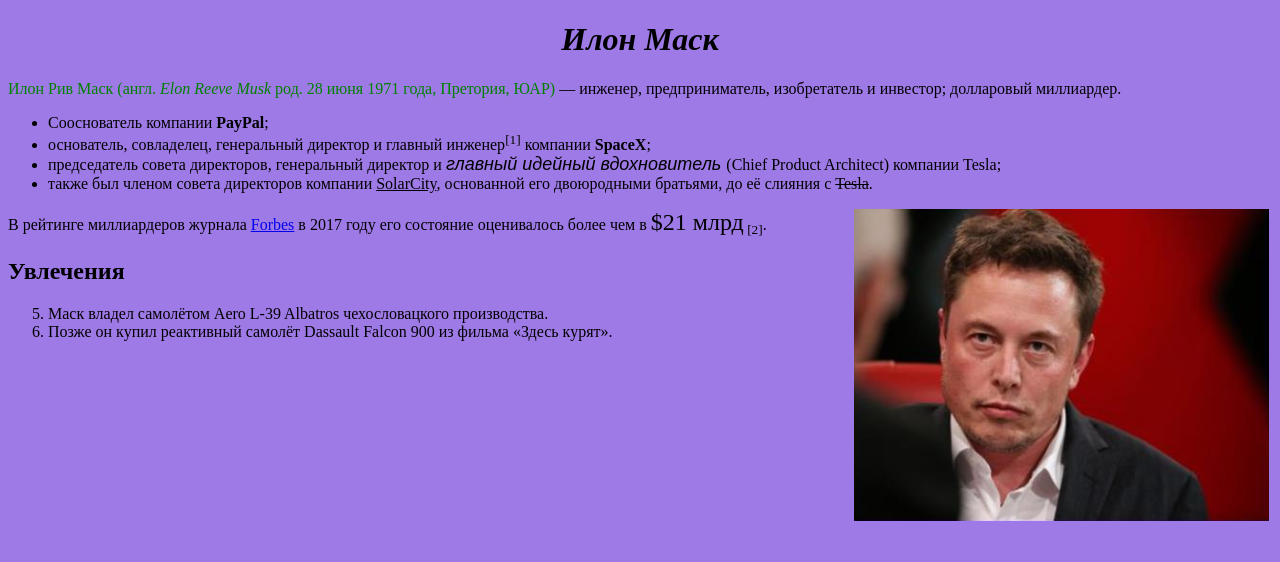
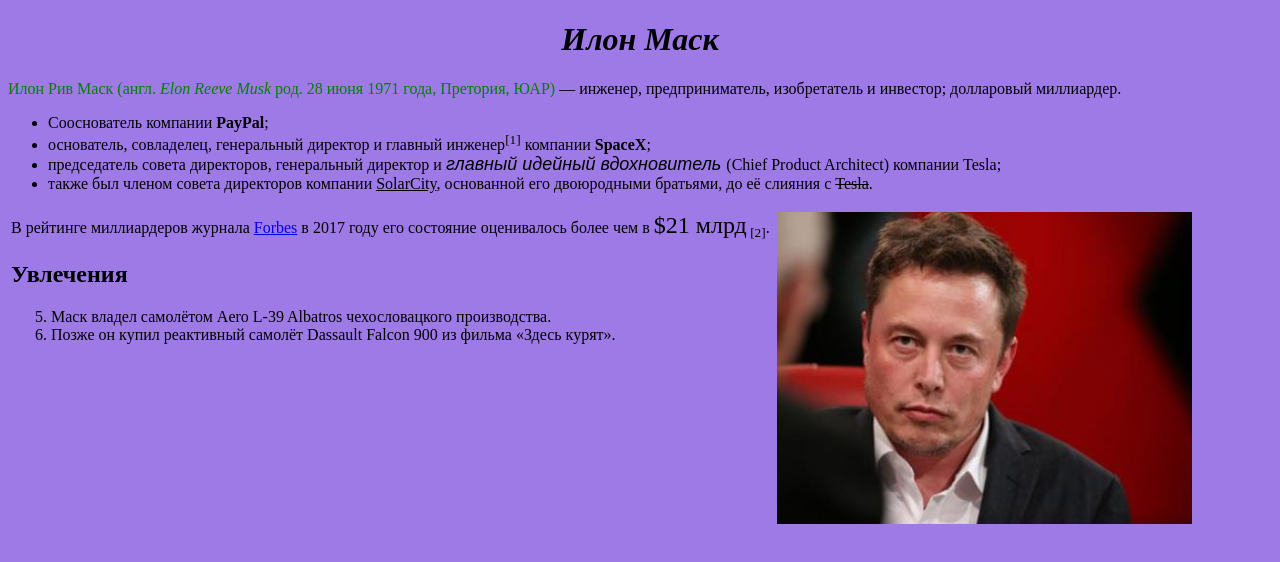
Before and after one commit to glebfedorov911/Laba1_var21_Fedorov, a plain HTML site: page app/index.html in a window 1280 px wide. Drawn offline with Linux system fonts and the light colour scheme.

Commit message:
edit photo place

```diff
--- a/app/index.html
+++ b/app/index.html
@@ -24,8 +24,9 @@
         <li>также был членом совета директоров компании <u>SolarCity</u>, основанной его двоюродными братьями, до
         её слияния с <del>Tesla</del>.</li>
     </ul>
-    <div>
-        <img align="right" hspace="3" src="imgs/img.png" alt="Картинка с Илоном Маском">
+    <table>
+        <tr>
+            <td valign="top">
                 В рейтинге миллиардеров журнала <a href="https://www.forbes.com/">Forbes</a> в 2017 году его состояние
                 оценивалось более чем в <font size="5">$21 млрд</font><sub> [2]</sub>.
                 <h2>Увлечения</h2>
@@ -33,6 +34,11 @@
                     <li>Маск владел самолётом Aero L-39 Albatros чехословацкого производства.</li>
                     <li>Позже он купил реактивный самолёт Dassault Falcon 900 из фильма «Здесь курят».</li>
                 </ol>
-    </div>
+            </td>
+            <td>
+                <img align="right" hspace="3" src="imgs/img.png" alt="Картинка с Илоном Маском">
+            </td>
+        </tr>
+    </table>
 </body>
 </html>
```
Also changed, not shown: 1 other file. Lines whose indentation alone changed are shown as unchanged.
